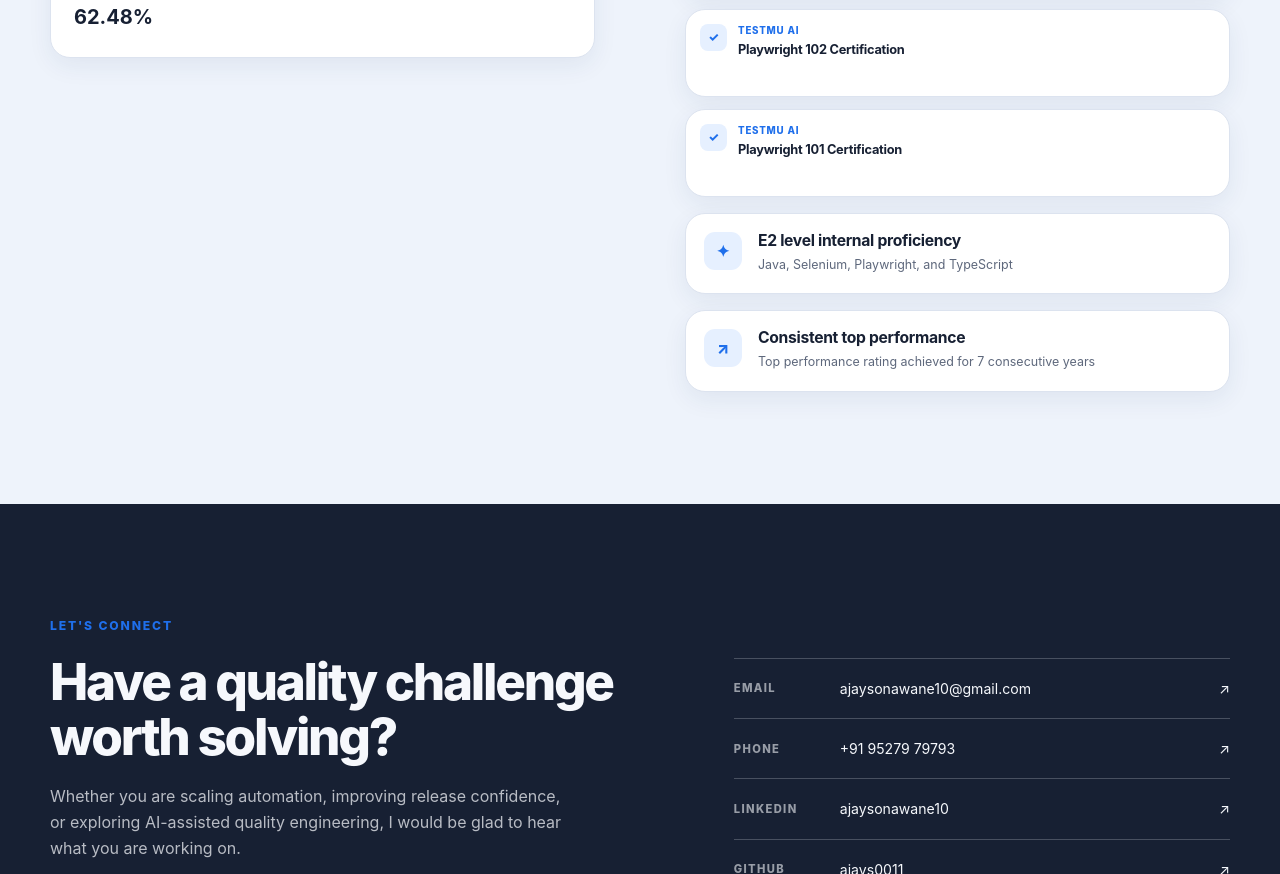
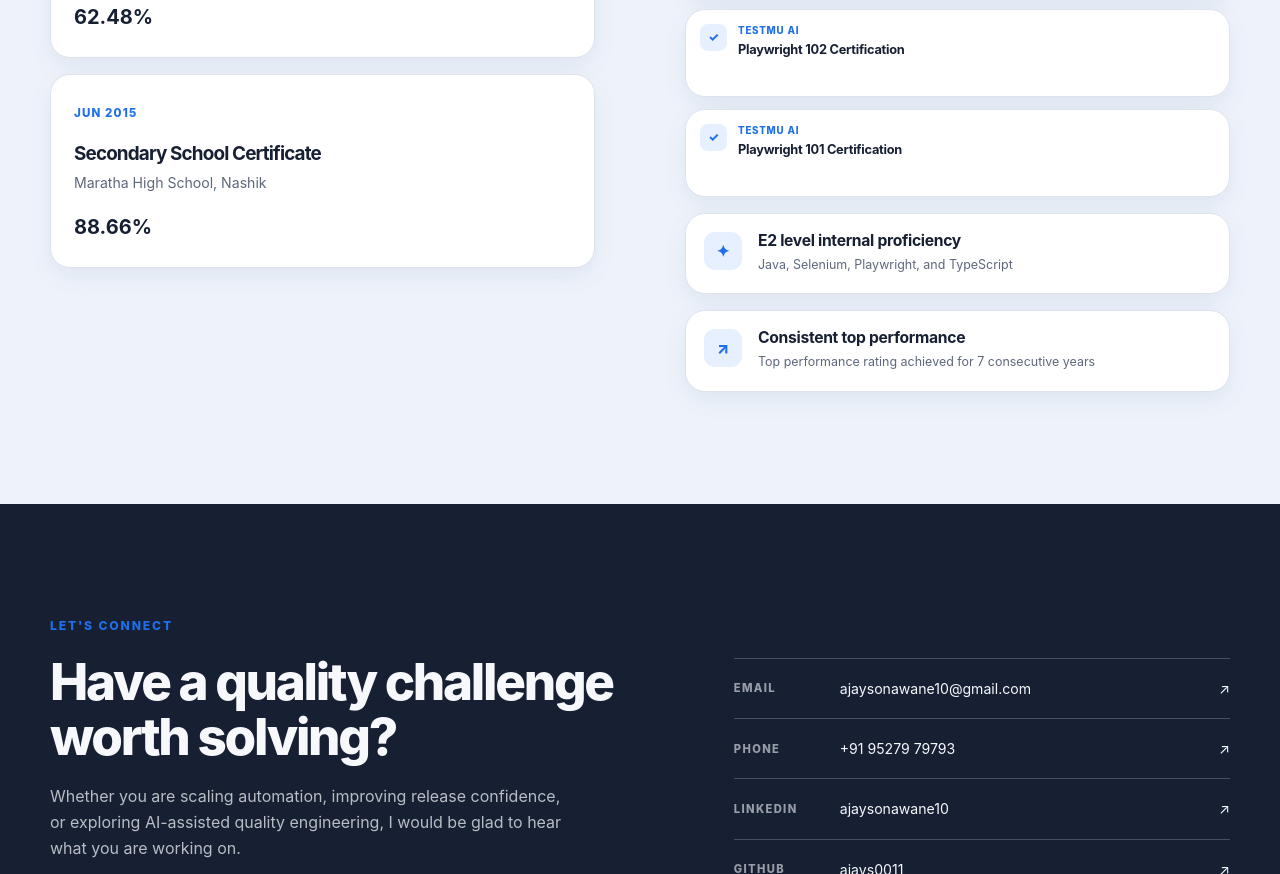
Before and after one commit to ajays01/portfolio, a plain HTML site: page index.html in a window 1280 px wide. Shown: the part 7821-8695 px from the top of the page. Drawn offline with Linux system fonts and the light colour scheme.

Commit message:
Add education details for Secondary School Certificate

```diff
--- a/index.html
+++ b/index.html
@@ -374,6 +374,12 @@
             <p>K.T.H.M. College, Nashik</p>
             <strong>62.48%</strong>
           </div>
+          <div class="education-card reveal">
+            <span class="card-kicker">Jun 2015</span>
+            <h3>Secondary School Certificate</h3>
+            <p>Maratha High School, Nashik</p>
+            <strong>88.66%</strong>
+          </div>
         </div>
 
         <div id="certifications">
```
